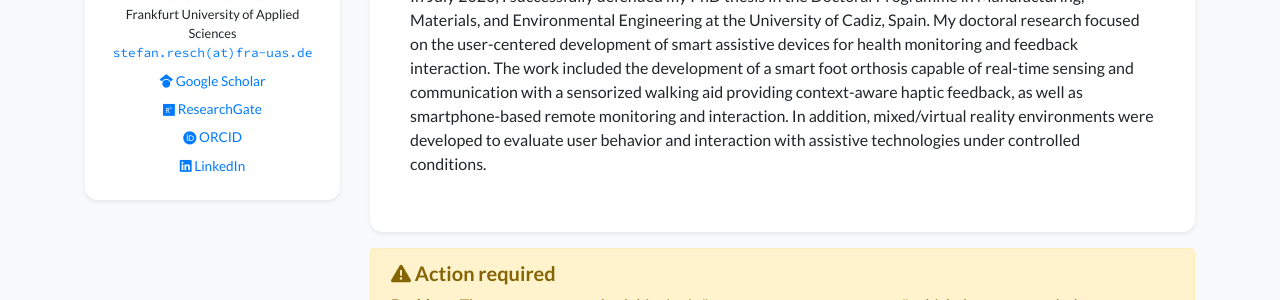
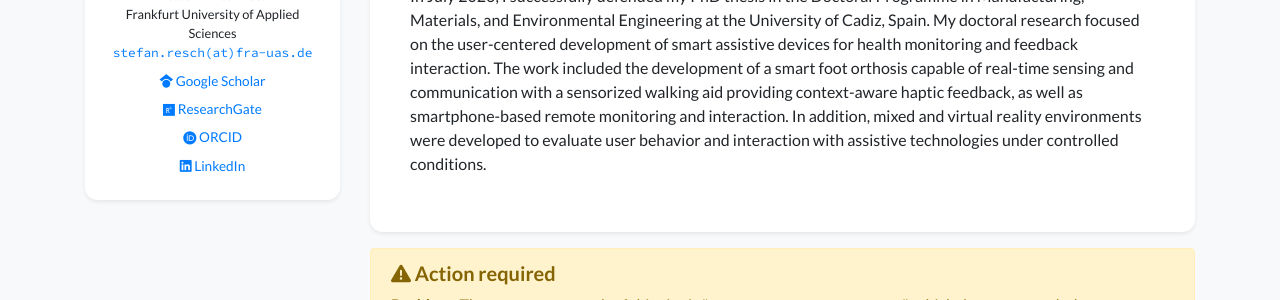
Before and after one commit to Stefan-Resch/stefan-resch.github.io, a Jekyll site: the page built from index.html, in a window 1280 px wide and 900 px high. Shown: the part 370-670 px from the top of the window. Built offline with Jekyll 4.4.1, drawn with Linux system fonts in a browser that asks for light colours; nearby versions of some CDN libraries; a style sheet for code colours, icons or effects is not loaded; some of the changed text lies outside the part shown.

Commit message:
Update profile.yml

```diff
--- a/_data/profile.yml
+++ b/_data/profile.yml
@@ -29,7 +29,7 @@ short_bio: >-
     My research focuses on human augmentation, smart device development, and extended reality applications, combining interdisciplinary approaches from engineering and human-computer interaction to enhance usability, interaction, and user experience.
   </p>
   <p>
-    In July 2026, I successfully defended my PhD thesis in the Doctoral Programme in Manufacturing, Materials, and Environmental Engineering at the University of Cadiz, Spain. My doctoral research focused on the user-centered development of smart assistive devices for health monitoring and feedback interaction. The work included the development of a smart foot orthosis capable of real-time sensing and communication with a sensorized walking aid providing context-aware haptic feedback, as well as smartphone-based remote monitoring and interaction. In addition, mixed/virtual reality environments were developed to evaluate user behavior and interaction with assistive technologies under controlled conditions.
+    In July 2026, I successfully defended my PhD thesis in the Doctoral Programme in Manufacturing, Materials, and Environmental Engineering at the University of Cadiz, Spain. My doctoral research focused on the user-centered development of smart assistive devices for health monitoring and feedback interaction. The work included the development of a smart foot orthosis capable of real-time sensing and communication with a sensorized walking aid providing context-aware haptic feedback, as well as smartphone-based remote monitoring and interaction. In addition, mixed and virtual reality environments were developed to evaluate user behavior and interaction with assistive technologies under controlled conditions.
   </p>
 
 portrait_url: /assets/images/photos/portrait1.jpg
```
